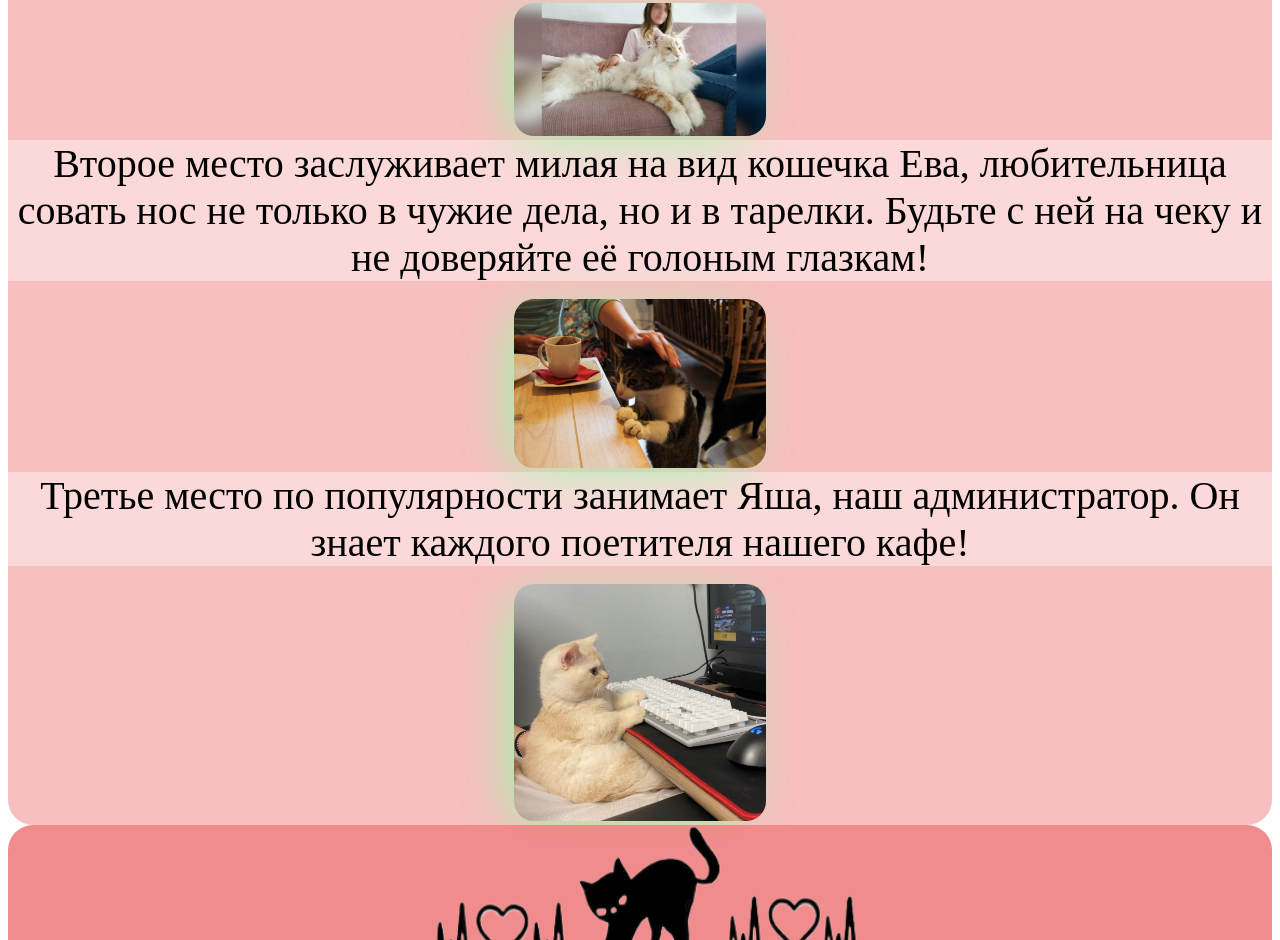
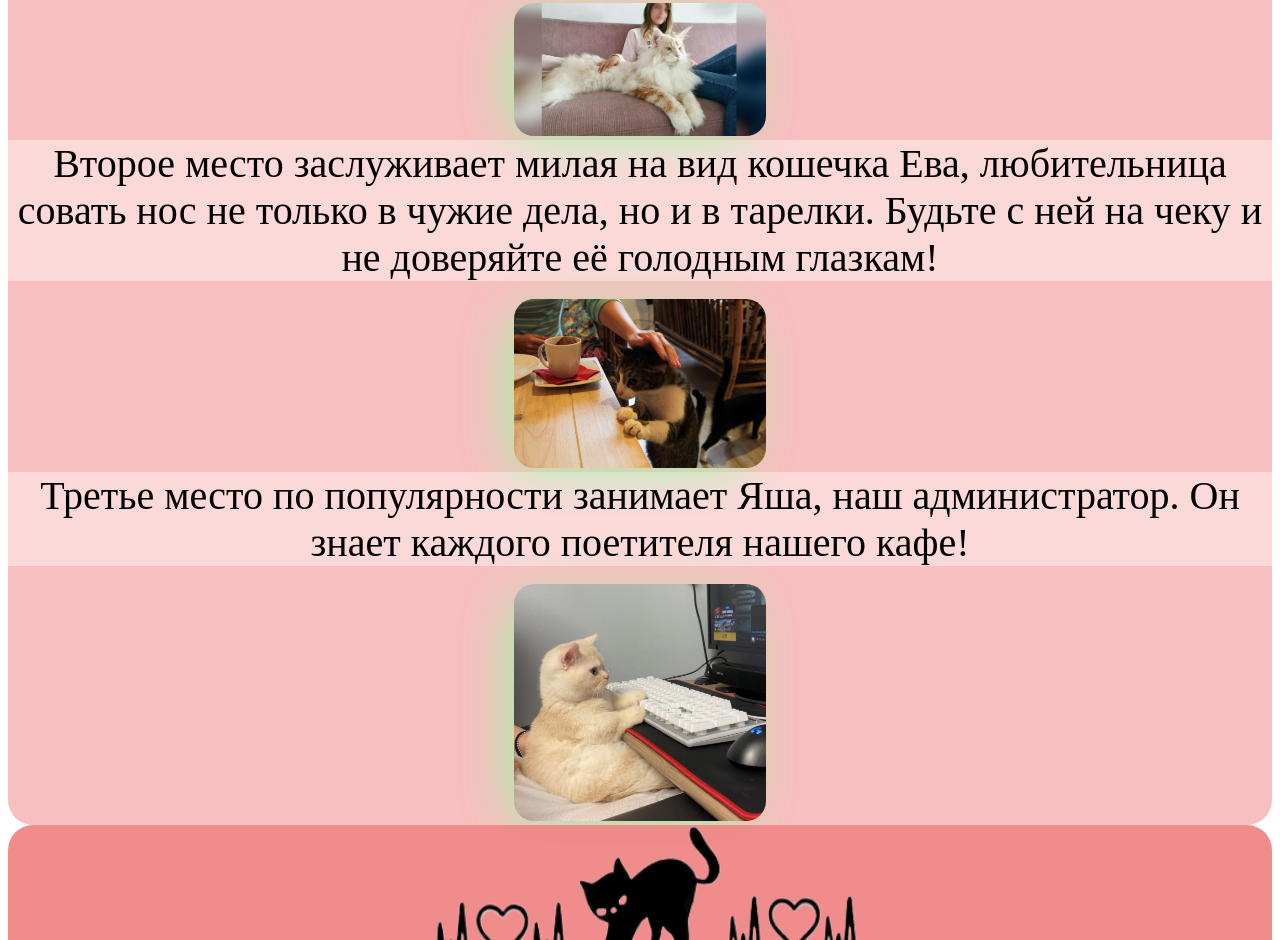
Before and after one commit to Christina902/CatCafe, a plain HTML site: page index.html in a window 1280 px wide. Shown: the part 2535-3475 px from the top of the page. Drawn offline with Linux system fonts and the light colour scheme.

Commit message:
Update index.html

```diff
--- a/index.html
+++ b/index.html
@@ -88,7 +88,7 @@
 			<img src="image/danke.jpg" class="cat">
 		</div>
 		<div class="center">
-			<div class="cats">Второе место заслуживает милая на вид кошечка Ева, любительница совать нос не только в чужие дела, но и в тарелки. Будьте с ней на чеку и не доверяйте её голоным глазкам!</div>
+			<div class="cats">Второе место заслуживает милая на вид кошечка Ева, любительница совать нос не только в чужие дела, но и в тарелки. Будьте с ней на чеку и не доверяйте её голодным глазкам!</div>
 			<br>
 			<img src="image/eva.jpg" class="cat">
 		</div>
```
